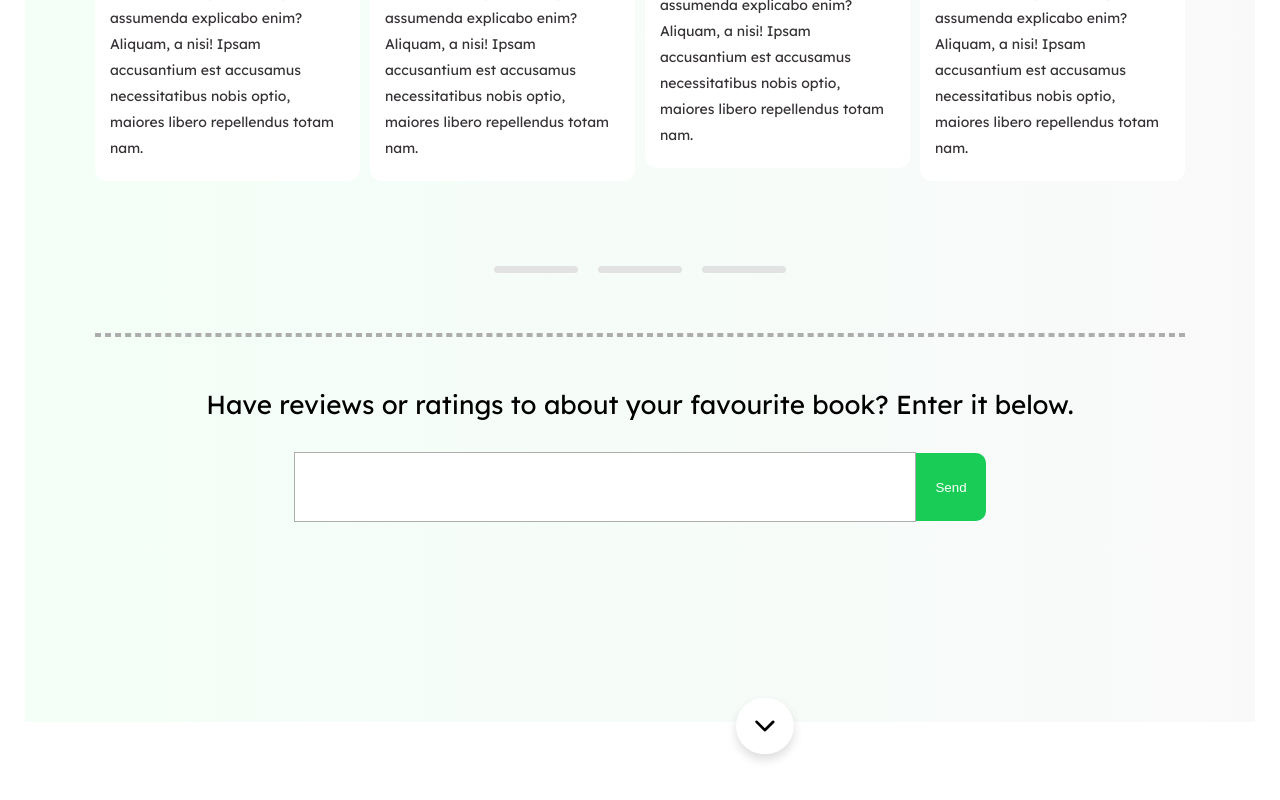
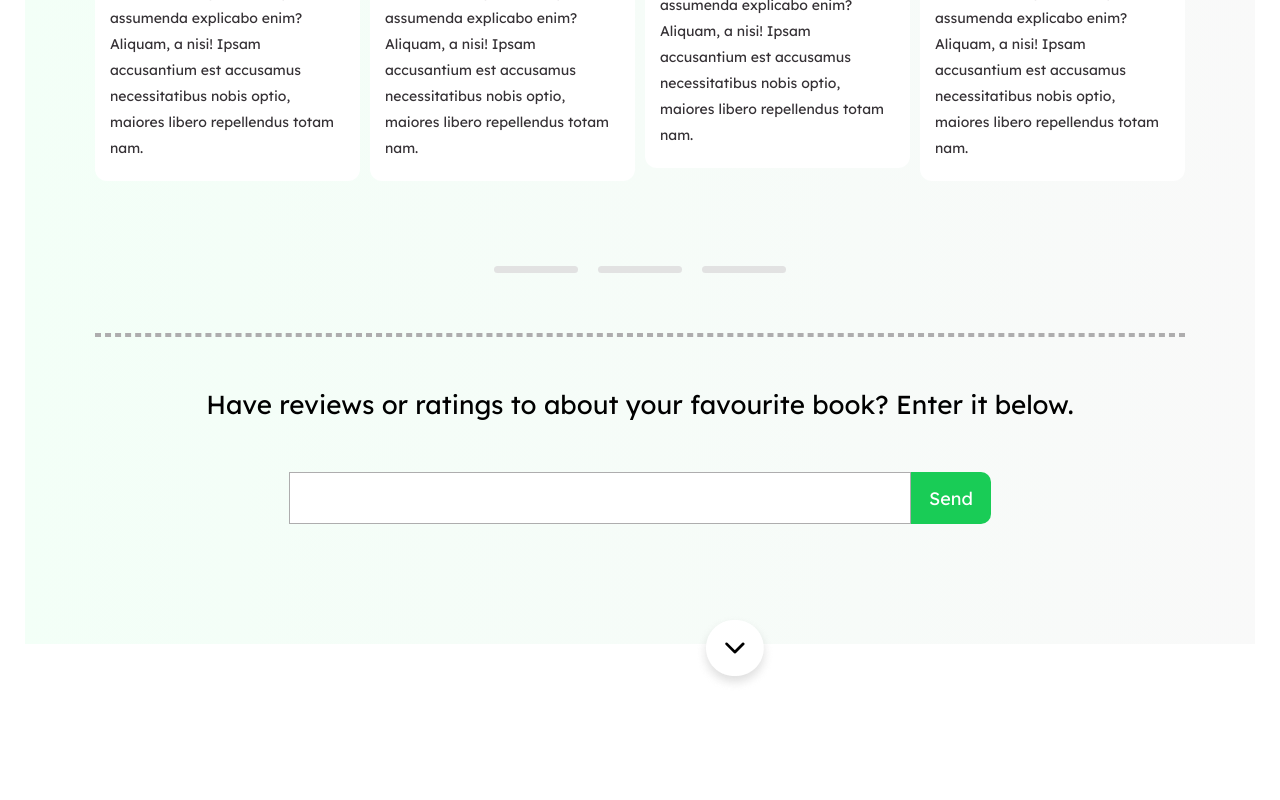
Before and after one commit to Nifix001/Libra, a React (Create React App) app: page /services/others in a window 1280 px wide. Shown: the part 2757-3557 px from the top of the page. After the commit the page ends 3514 px from the top, so only its background shows below. Built offline with nearby package versions, Linux system fonts and the light colour scheme.

Commit message:
New commit

```diff
--- a/src/index.css
+++ b/src/index.css
@@ -139,7 +139,7 @@ header nav a select{
 
 a img{
   position: relative;
-  left: 700px;
+  left: 670px;
   top: -30px;
 }
 
@@ -385,7 +385,7 @@ color: #5E5A5E;
 
 .reviews{
   background: linear-gradient(90deg, rgba(241, 255, 246, 0.86) 0%, rgba(248, 248, 248, 0.86) 101.67%);
-  padding: 30px 10px 200px 10px;
+  padding: 30px 10px 120px 10px;
 }
 
 .reviews-1{
@@ -516,20 +516,41 @@ color: #5E5A5E;
   flex-direction: row;
   justify-content: center;
   align-items: center;
-  margin-top: 30px;
+  margin-top: 50px;
 }
 
 .input-reviews input{
   border: 0.8px solid #AEADAE;
-  height: 68px;
+  height: 50px;
   width: 620px;
 }
 
 .input-reviews button{
-  height: 68px;
-  width: 70px;
+  font-family: Lexend;
+  font-size: 18px;
+  font-weight: 400;
+  line-height: 25px;
+  letter-spacing: 0em;
+  text-align: center;
+  height: 52px;
+  width: 80px;
   border: none;
   border-radius: 0 10px 10px 0;
   background-color: #19CC56;
   color: #FFFFFF;
 }
+
+.input-reviews button:hover{
+  font-family: Lexend;
+  font-size: 18px;
+  font-weight: 400;
+  line-height: 25px;
+  letter-spacing: 0em;
+  text-align: center;
+  height: 50px;
+  width: 78px;
+  border: none;
+  border-radius: 0 10px 10px 0;
+  background-color: #19CC56;
+  color: #FFFFFF;
+}
```
